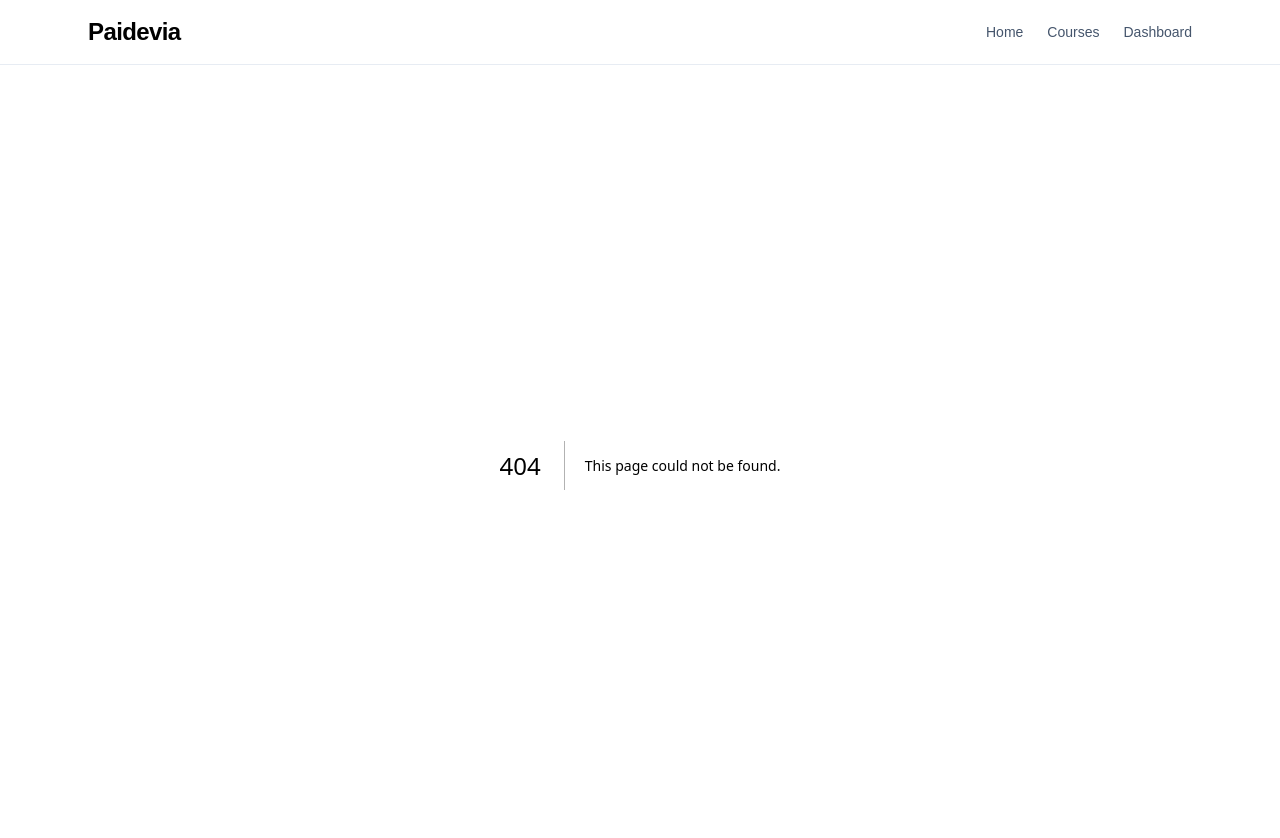
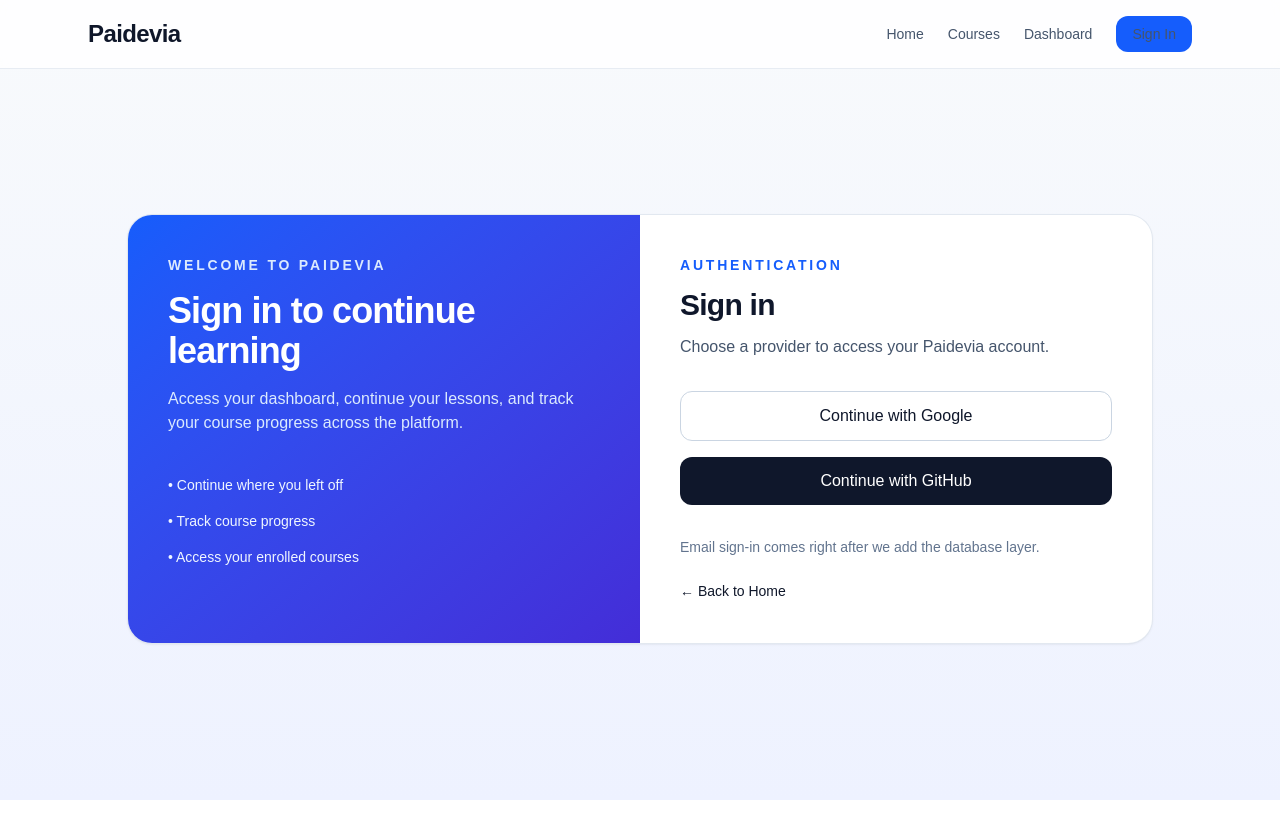
Before and after one commit to Laugerr/Paidevia, a Next.js app: page /login in a window 1280 px wide. Before the commit this address had no page. Shown: the top 838 px of the page. After the commit the page ends 800 px from the top, so only its background shows below. Built offline with nearby package versions, Linux system fonts and the light colour scheme; no server answers.

Commit message:
🔐 Feat: add Auth.js login with Google, GitHub, custom login page, and protected dashboard

```diff
--- /dev/null
+++ b/app/api/auth/[...nextauth]/route.ts
@@ -0,0 +1,3 @@
+import { handlers } from "@/auth";
+
+export const { GET, POST } = handlers;
--- /dev/null
+++ b/app/login/page.tsx
@@ -0,0 +1,88 @@
+import Link from "next/link";
+import { signIn } from "@/auth";
+
+export default function LoginPage() {
+  return (
+    <main className="mx-auto flex min-h-[calc(100vh-80px)] max-w-6xl items-center justify-center px-6 py-16">
+      <div className="grid w-full max-w-5xl overflow-hidden rounded-3xl bg-white shadow-sm ring-1 ring-slate-200 lg:grid-cols-2">
+        <section className="bg-gradient-to-br from-blue-600 to-indigo-700 p-10 text-white">
+          <p className="text-sm font-semibold uppercase tracking-[0.2em] text-blue-100">
+            Welcome to Paidevia
+          </p>
+
+          <h1 className="mt-4 text-4xl font-bold tracking-tight">
+            Sign in to continue learning
+          </h1>
+
+          <p className="mt-4 max-w-md text-blue-100">
+            Access your dashboard, continue your lessons, and track your course
+            progress across the platform.
+          </p>
+
+          <div className="mt-10 space-y-4 text-sm text-blue-50">
+            <p>• Continue where you left off</p>
+            <p>• Track course progress</p>
+            <p>• Access your enrolled courses</p>
+          </div>
+        </section>
+
+        <section className="p-10">
+          <div className="mx-auto max-w-md">
+            <p className="text-sm font-semibold uppercase tracking-[0.2em] text-blue-600">
+              Authentication
+            </p>
+
+            <h2 className="mt-3 text-3xl font-bold tracking-tight text-slate-900">
+              Sign in
+            </h2>
+
+            <p className="mt-3 text-slate-600">
+              Choose a provider to access your Paidevia account.
+            </p>
+
+            <div className="mt-8 space-y-4">
+              <form
+                action={async () => {
+                  "use server";
+                  await signIn("google", { redirectTo: "/dashboard" });
+                }}
+              >
+                <button
+                  type="submit"
+                  className="w-full rounded-xl border border-slate-300 bg-white px-5 py-3 font-medium text-slate-900 transition hover:bg-slate-50"
+                >
+                  Continue with Google
+                </button>
+              </form>
+
+              <form
+                action={async () => {
+                  "use server";
+                  await signIn("github", { redirectTo: "/dashboard" });
+                }}
+              >
+                <button
+                  type="submit"
+                  className="w-full rounded-xl bg-slate-900 px-5 py-3 font-medium text-white transition hover:bg-slate-800"
+                >
+                  Continue with GitHub
+                </button>
+              </form>
+            </div>
+
+            <p className="mt-8 text-sm text-slate-500">
+              Email sign-in comes right after we add the database layer.
+            </p>
+
+            <Link
+              href="/home"
+              className="mt-6 inline-block text-sm font-medium text-blue-600 hover:underline"
+            >
+              ← Back to Home
+            </Link>
+          </div>
+        </section>
+      </div>
+    </main>
+  );
+}
--- /dev/null
+++ b/auth.ts
@@ -0,0 +1,19 @@
+import NextAuth from "next-auth";
+import GitHub from "next-auth/providers/github";
+import Google from "next-auth/providers/google";
+
+export const { handlers, signIn, signOut, auth } = NextAuth({
+  providers: [
+    GitHub({
+      clientId: process.env.AUTH_GITHUB_ID!,
+      clientSecret: process.env.AUTH_GITHUB_SECRET!,
+    }),
+    Google({
+      clientId: process.env.AUTH_GOOGLE_ID!,
+      clientSecret: process.env.AUTH_GOOGLE_SECRET!,
+    }),
+  ],
+  pages: {
+    signIn: "/login",
+  },
+});
--- a/components/Navbar.tsx
+++ b/components/Navbar.tsx
@@ -1,10 +1,16 @@
 import Link from "next/link";
+import { auth, signOut } from "@/auth";
 
-export default function Navbar() {
+export default async function Navbar() {
+  const session = await auth();
+
   return (
     <header className="sticky top-0 z-50 border-b border-slate-200/80 bg-white/80 backdrop-blur">
       <nav className="mx-auto flex max-w-6xl items-center justify-between px-6 py-4">
-        <Link href="/home" className="text-2xl font-bold tracking-tight text-slate-900">
+        <Link
+          href="/home"
+          className="text-2xl font-bold tracking-tight text-slate-900"
+        >
           Paidevia
         </Link>
 
@@ -18,6 +24,29 @@ export default function Navbar() {
           <Link href="/dashboard" className="transition hover:text-blue-600">
             Dashboard
           </Link>
+
+          {session?.user ? (
+            <form
+              action={async () => {
+                "use server";
+                await signOut({ redirectTo: "/home" });
+              }}
+            >
+              <button
+                type="submit"
+                className="rounded-xl bg-slate-900 px-4 py-2 text-white transition hover:bg-slate-800"
+              >
+                Sign Out
+              </button>
+            </form>
+          ) : (
+            <Link
+              href="/login"
+              className="rounded-xl bg-blue-600 px-4 py-2 text-white transition hover:bg-blue-700"
+            >
+              Sign In
+            </Link>
+          )}
         </div>
       </nav>
     </header>
--- /dev/null
+++ b/middleware.ts
@@ -0,0 +1,5 @@
+export { auth as middleware } from "@/auth";
+
+export const config = {
+  matcher: ["/dashboard"],
+};
--- a/package.json
+++ b/package.json
@@ -10,6 +10,7 @@
   },
   "dependencies": {
     "next": "16.1.6",
+    "next-auth": "^5.0.0-beta.30",
     "react": "19.2.3",
     "react-dom": "19.2.3"
   },
```
Also changed, not shown: 1 other file (tests, documents, lock files or other folders).
